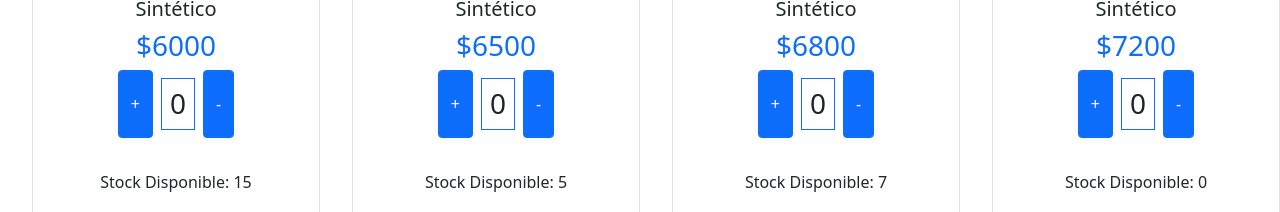
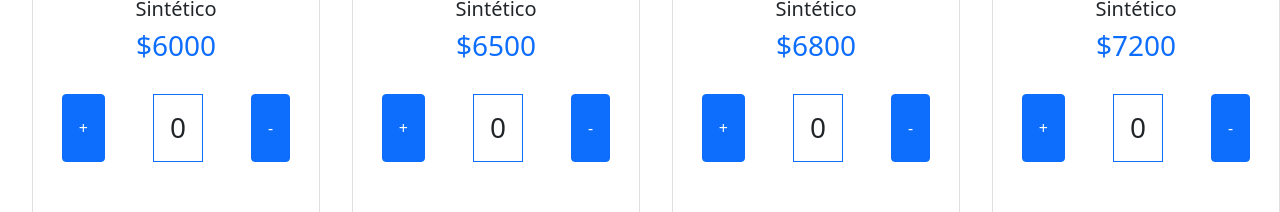
Before and after one commit to emanuelheredia/react-tienda_lubricentro, a React (Create React App) app: page / in a window 1280 px wide. Shown: the part 647-859 px from the top of the page. Built offline with nearby package versions, Linux system fonts and the light colour scheme.

Commit message:
Creación componente Item.js, ItemList.js y emulacion de promise

```diff
--- a/src/components/ItemCount.js
+++ b/src/components/ItemCount.js
@@ -16,9 +16,9 @@ const ItemCount=({stock,inicial,onAdd})=>{
     return(
         <>
         <div className="d-flex mb-3 justify-content-center">
-        <button className="btn btn-primary" onClick={sumar}>+</button>
-        <h3 className="p-2 border border-primary m-2">{contador}</h3>
-        <button className="btn btn-primary" onClick={restar}>-</button>
+        <button className="p-3 btn btn-primary m-4" onClick={sumar}>+</button>
+        <h3 className="p-3 border border-primary m-4">{contador}</h3>
+        <button className="p-3 btn btn-primary m-4" onClick={restar}>-</button>
         </div>
         <div className="d-flex mb-3 justify-content-center">
         </div>
--- /dev/null
+++ b/src/components/ItemList.js
@@ -0,0 +1,20 @@
+import React, { useEffect } from "react";
+import Item from "./Item";
+
+const ItemList =(props)=>{
+    let producto=props.productos
+    useEffect(()=>{
+        return(
+        <div className="contenedor-productos d-flex justify-content-center">
+        {producto.map((e)=> <Item productos={e} key={e.id} />)}
+        </div>
+        )
+    }
+    ,[producto]);
+    return(
+        <div className="contenedor-productos d-flex justify-content-center">
+        {producto.map((e)=> <Item producto={e} key={e.id} />)}
+        </div>
+        )
+    }
+export default ItemList;
--- a/src/components/ItemListContainer.js
+++ b/src/components/ItemListContainer.js
@@ -1,19 +1,29 @@
-import React from "react";
-import Item from "./Item";
+import React ,{useState} from "react";
+import ItemList from "./ItemList";
 
-const productos=[{id:"1",marca:"Elaion",tipo:"Sintético",envase:"4L",precio:"$6000",img:"https://http2.mlstatic.com/D_883278-MLA25675509149_062017-O.jpg",stock:15},
+const producto=[{id:"1",marca:"Elaion",tipo:"Sintético",envase:"4L",precio:"$6000",img:"https://http2.mlstatic.com/D_883278-MLA25675509149_062017-O.jpg",stock:15},
                 {id:"2",marca:"Castrol",tipo:"Sintético",envase:"4L",precio:"$6500",img:"https://m.media-amazon.com/images/I/71QsLhuxcGL._AC_SL1500_.jpg",stock:5},
                 {id:"3",marca:"Total",tipo:"Sintético",envase:"4L",precio:"$6800",img:"https://totalenergies.co/system/files/styles/large/private/atoms/image/envase.png?itok=bYC5oRMt",stock:7},
                 {id:"4",marca:"Elf",tipo:"Sintético",envase:"4L",precio:"$7200",img:"https://encrypted-tbn0.gstatic.com/images?q=tbn:ANd9GcST4344TYhQcYMC0kgEIzpA4c1FWtt-RYNo0Q&usqp=CAU",stock:0}
 ];
 
+
 const ItemListContainer=()=>{
+
+    let [listaProductos,setlistaProductos]=useState([]);
+    let delay=()=> {
+        return new Promise((resolve,reject)=>{
+        setTimeout(()=>{
+            resolve(producto)
+        },2000);
+    });
+    }
+    delay().then((listaProductos)=>{setlistaProductos(producto)})
+
     return (
             <>
             <h1 className="text-center">Tienda</h1>
-            <div className="contenedor-productos d-flex">
-            {productos.map((e)=> <Item producto={e} key={e.id} />)}
-            </div>
+            <ItemList productos={listaProductos} />
             </>
             )
 }
```
